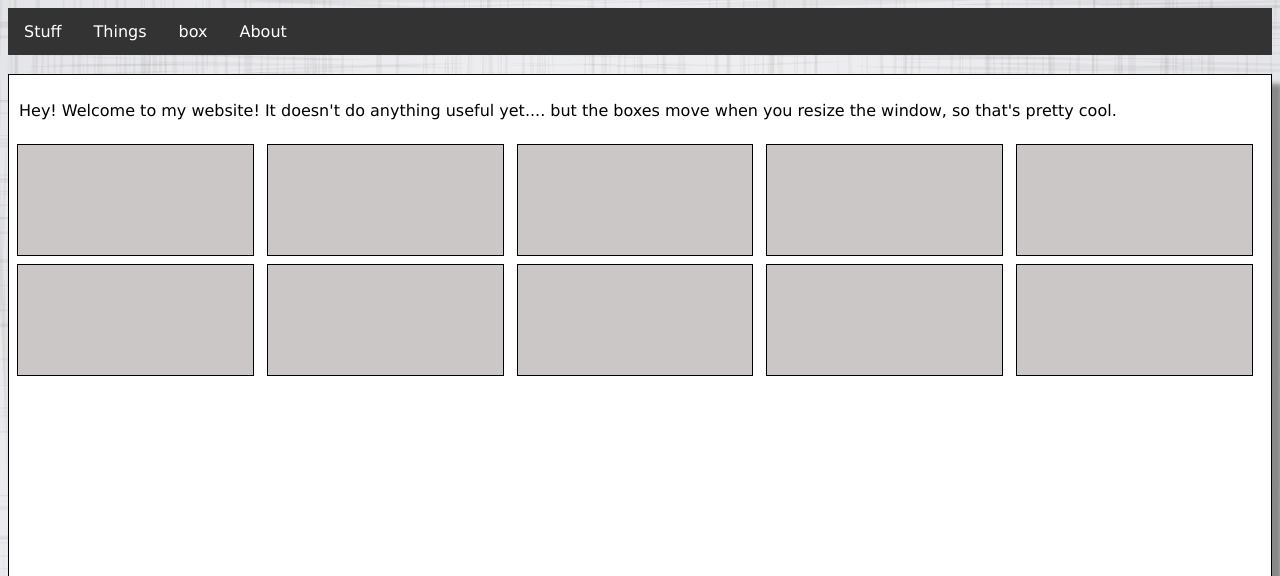
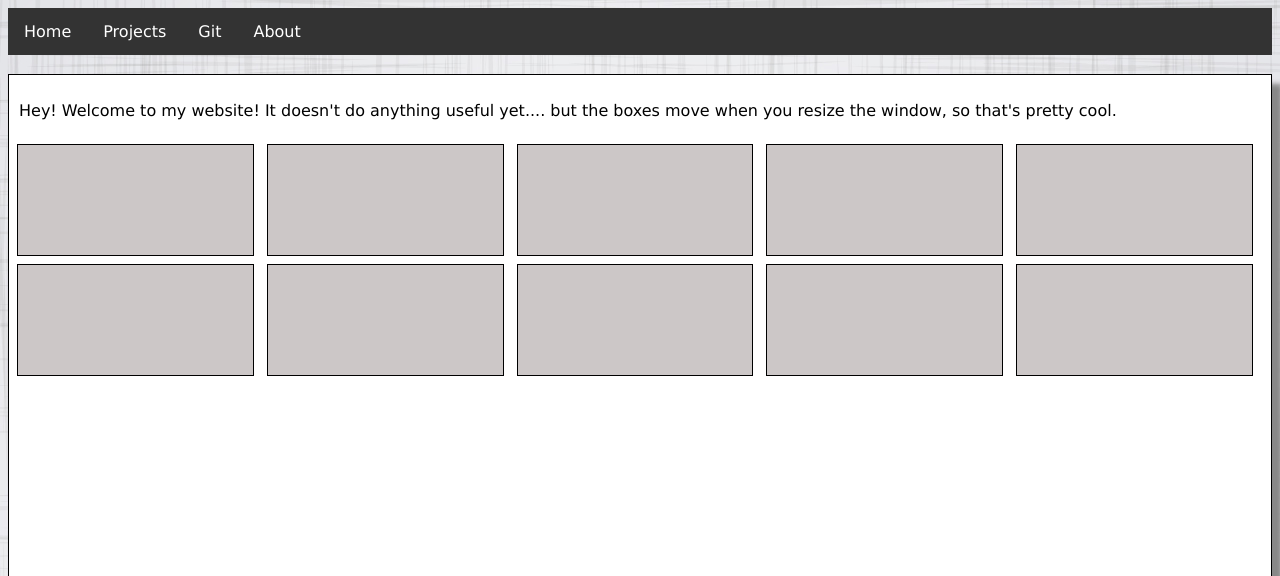
Before and after one commit to bryantmh/Website, a PHP site: page / in a window 1280 px wide. Shown: the top 576 px of the page. Run offline with PHP 8.4, Linux system fonts and the light colour scheme; some libraries are stand-ins or nearby versions.

Commit message:
Update index.php

```diff
--- a/index.php
+++ b/index.php
@@ -4,10 +4,10 @@
 
 <body>
 	<ul>
-		<li><a href="">Stuff</a></li>
-		<li><a href="">Things</a></li>
-		<li><a href="">box</a></li>
-		<li><a href="">About</a></li>
+		<li><a href="./index.php">Home</a></li>
+		<li><a href="./projects.php">Projects</a></li>
+		<li><a href="./git.php">Git</a></li>
+		<li><a href="./about">About</a></li>
 	</ul><br>
 	<div class='parent'>
 		<p> Hey! Welcome to my website! It doesn't do anything useful yet.... but the boxes move when you resize the window, so that's pretty cool.</p>
```
